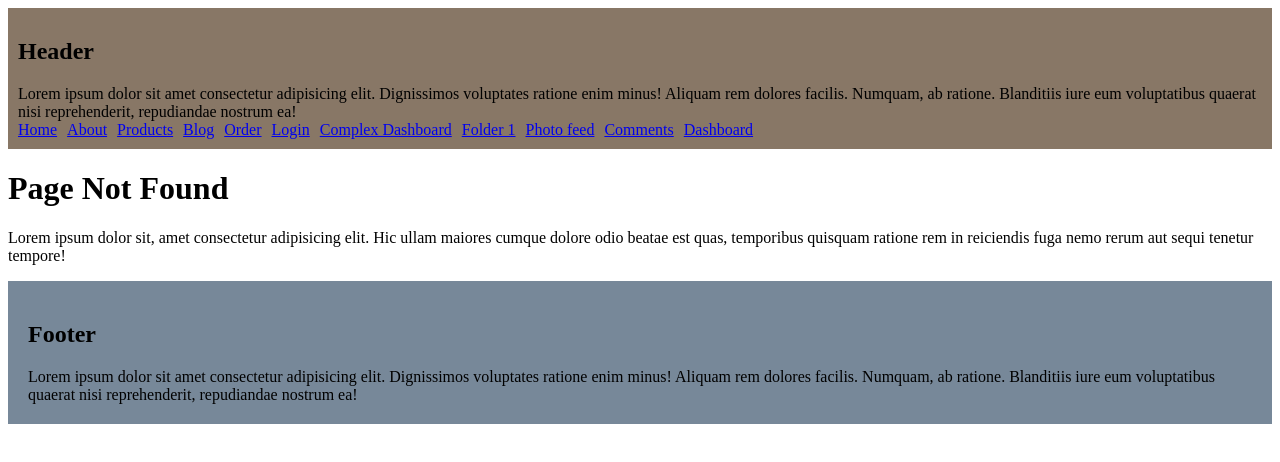
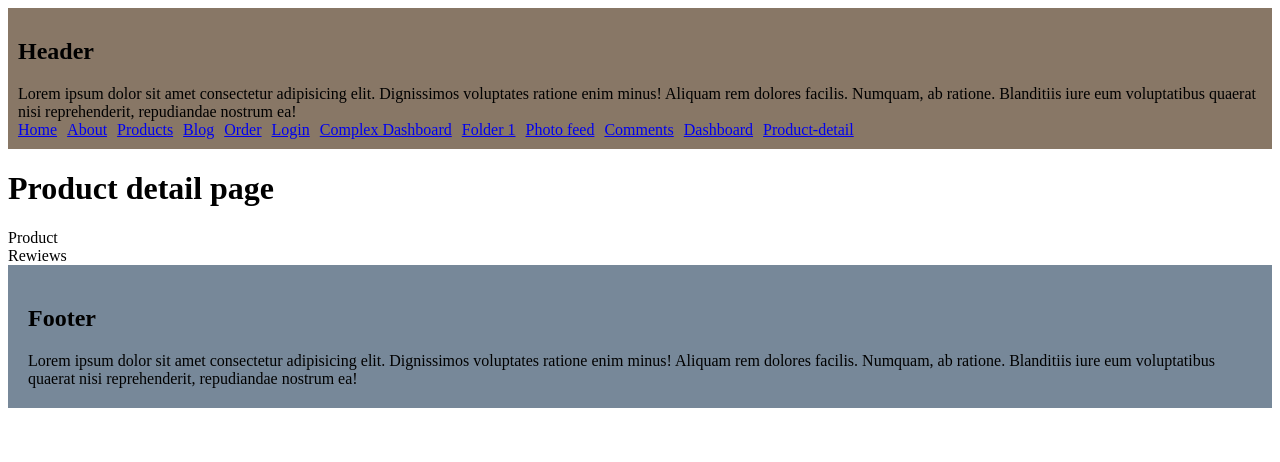
Before and after one commit to Nicolai800/NextLessons, a Next.js app: page /product-detail in a window 1280 px wide. Before the commit this address had no page. Shown: the top 462 px of the page. Built offline with nearby package versions, Linux system fonts and the light colour scheme.

Commit message:
54 - Streaming

```diff
--- /dev/null
+++ b/src/app/product-detail/page.tsx
@@ -0,0 +1,18 @@
+import { Suspense } from "react";
+
+import { Product } from "@/components/product";
+import { Rewiews } from "@/components/rewiews";
+
+export default function ProductDetailPage() {
+  return (
+    <div>
+      <h1>Product detail page</h1>
+      <Suspense fallback = {<p>Loading product details...</p>}>
+        <Product />
+      </Suspense>
+      <Suspense fallback = {<p>Loading rewiews...</p>}>
+        <Rewiews />
+      </Suspense>
+    </div>
+  );
+}
--- a/src/components/header/page.jsx
+++ b/src/components/header/page.jsx
@@ -23,6 +23,7 @@ export default function HeaderComponent() {
         <Link href="/photo-feed">Photo feed</Link>
         <Link href="/comments">Comments</Link>
         <Link href="/dashboard">Dashboard</Link>
+        <Link href="/product-detail">Product-detail</Link>
       </div>
     </div>
   );
--- /dev/null
+++ b/src/components/product.tsx
@@ -0,0 +1,4 @@
+export const Product = async () => {
+  await new Promise((resolve) => setTimeout(resolve, 2000));
+  return <div>Product</div>;
+};
--- /dev/null
+++ b/src/components/rewiews.tsx
@@ -0,0 +1,4 @@
+export const Rewiews = async () => {
+    await new Promise((resolve) => setTimeout(resolve, 4000));
+    return <div>Rewiews</div>;
+  };
```
